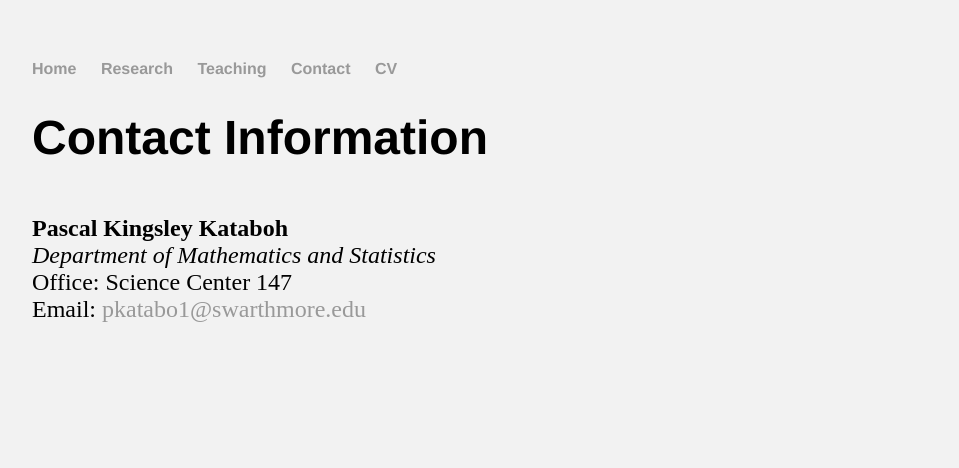
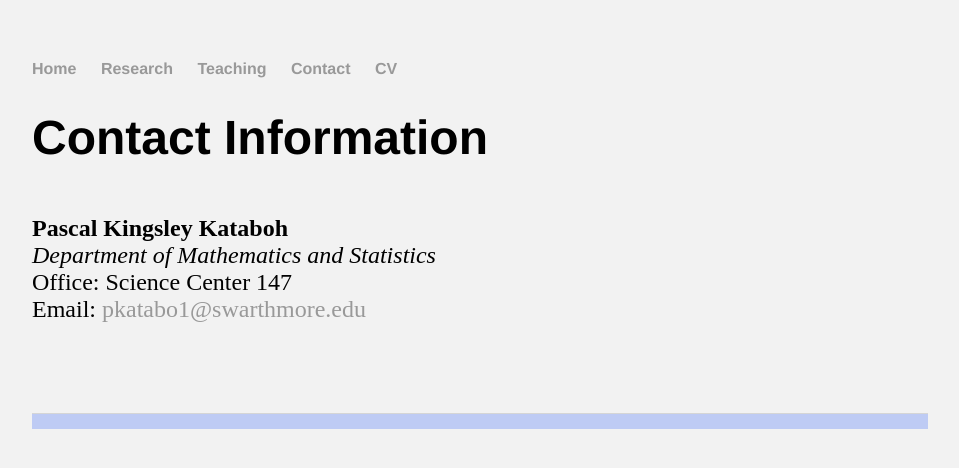
Before and after one commit to kataboh/kataboh.github.io, a Jekyll site: the page built from contact.html, in a window 1280 px wide. Shown: the top 468 px of the page, without its empty margins (160-1119 px from the left). Built offline with Jekyll 4.4.1, drawn with Linux system fonts in a browser that asks for light colours.

Commit message:
Update main.css

```diff
--- a/css/main.css
+++ b/css/main.css
@@ -30,9 +30,9 @@
     color: #333;
 }
 footer {
-    /* border-top: 1px solid #d5d5d5;
+    border-top: 1px solid #d5d5d5;
     font-size: .8em;
-    background-color: rgba(72,113,247,0.3); */
+    background-color: rgba(72,113,247,0.3);
 }
 
 ul.posts {
```
